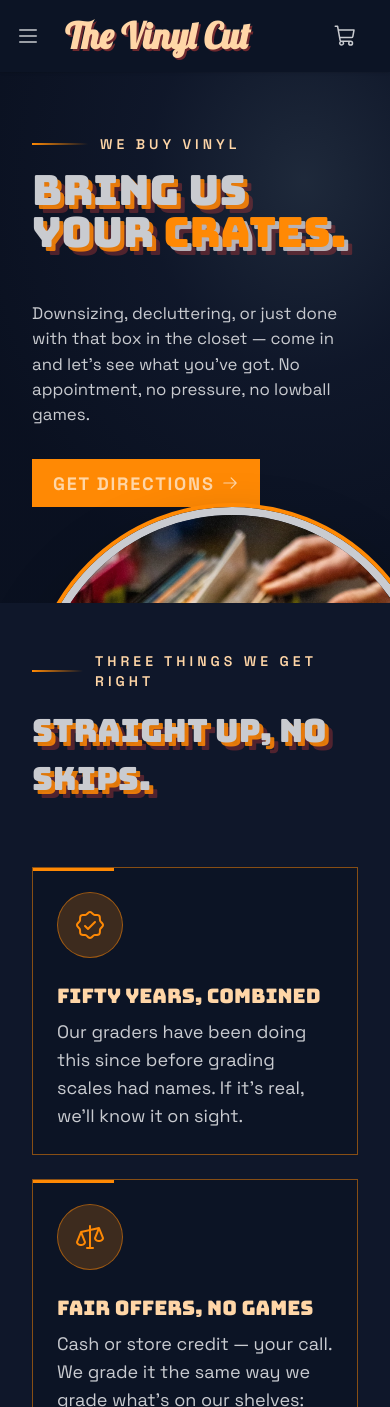
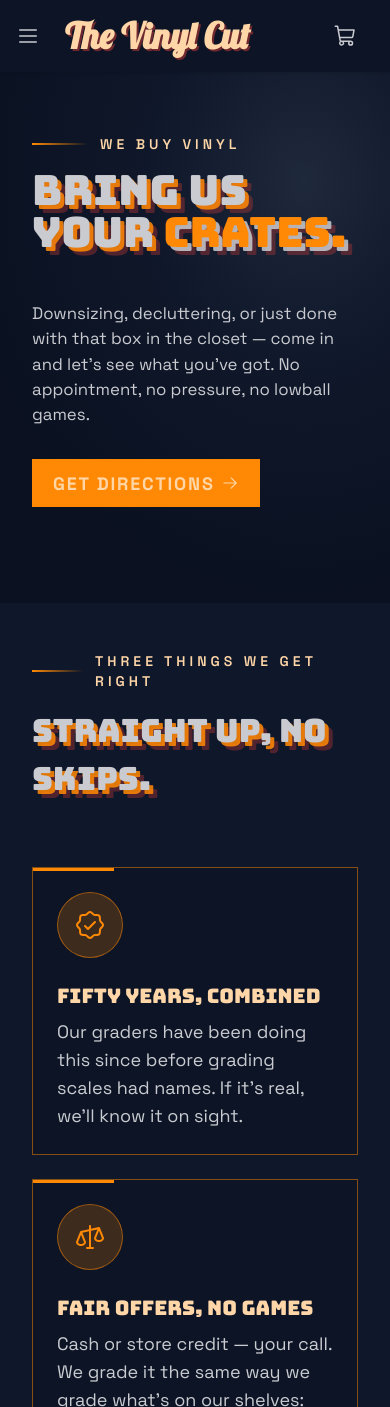
Before and after one commit to narcisolobo/vinyl-cut, a Next.js app in the folder apps/rebuild/: page /sell in a window 390 px wide. Shown: the top 1407 px of the page. Built offline with nearby package versions, Linux system fonts and the light colour scheme.

Commit message:
designed breakpoints for hero of sell page

```diff
--- a/apps/rebuild/src/views/sell-your-records/sections/BringUsYourCrates.tsx
+++ b/apps/rebuild/src/views/sell-your-records/sections/BringUsYourCrates.tsx
@@ -7,7 +7,7 @@ function BringUsYourCrates() {
   return (
     <section
       id="home"
-      className="vc-gradient min-h-[70dvh] overflow-hidden px-8 pt-32 pb-24 md:pb-28 lg:pb-32"
+      className="vc-gradient overflow-hidden px-8 pt-32 pb-24 md:pb-28 lg:pb-32"
     >
       <div className="relative isolate">
         <div className="z-10">
@@ -25,7 +25,7 @@ function BringUsYourCrates() {
               </span>
             </h1>
           </hgroup>
-          <p className="mb-8 max-w-[50ch] text-[clamp(1.05rem,1.4vw,1.3rem)]">
+          <p className="mb-8 text-[clamp(1.05rem,1.4vw,1.3rem)] md:max-w-[35ch] lg:max-w-[50ch]">
             Downsizing, decluttering, or just done with that box in the closet —
             come in and let&apos;s see what you&apos;ve got. No appointment, no
             pressure, no lowball games.
@@ -35,7 +35,7 @@ function BringUsYourCrates() {
             <ArrowRightIcon />
           </button>
         </div>
-        <div className="outline-accent border-base-content absolute z-0 aspect-square w-[clamp(400px,80vw,1024px)] overflow-hidden rounded-full border-8 shadow-[0px_30px_60px_oklch(0_0_0/0.4)] outline-4 xl:top-1/4 xl:left-1/2">
+        <div className="outline-accent border-base-content absolute z-0 hidden aspect-square w-[clamp(400px,80vw,1024px)] overflow-hidden rounded-full border-8 shadow-[0px_30px_60px_oklch(0_0_0/0.4)] outline-4 md:top-1/4 md:left-1/2 md:block">
           <Image
             src={recordCrate}
             alt="Photo of man browsing records in a crate"
```
